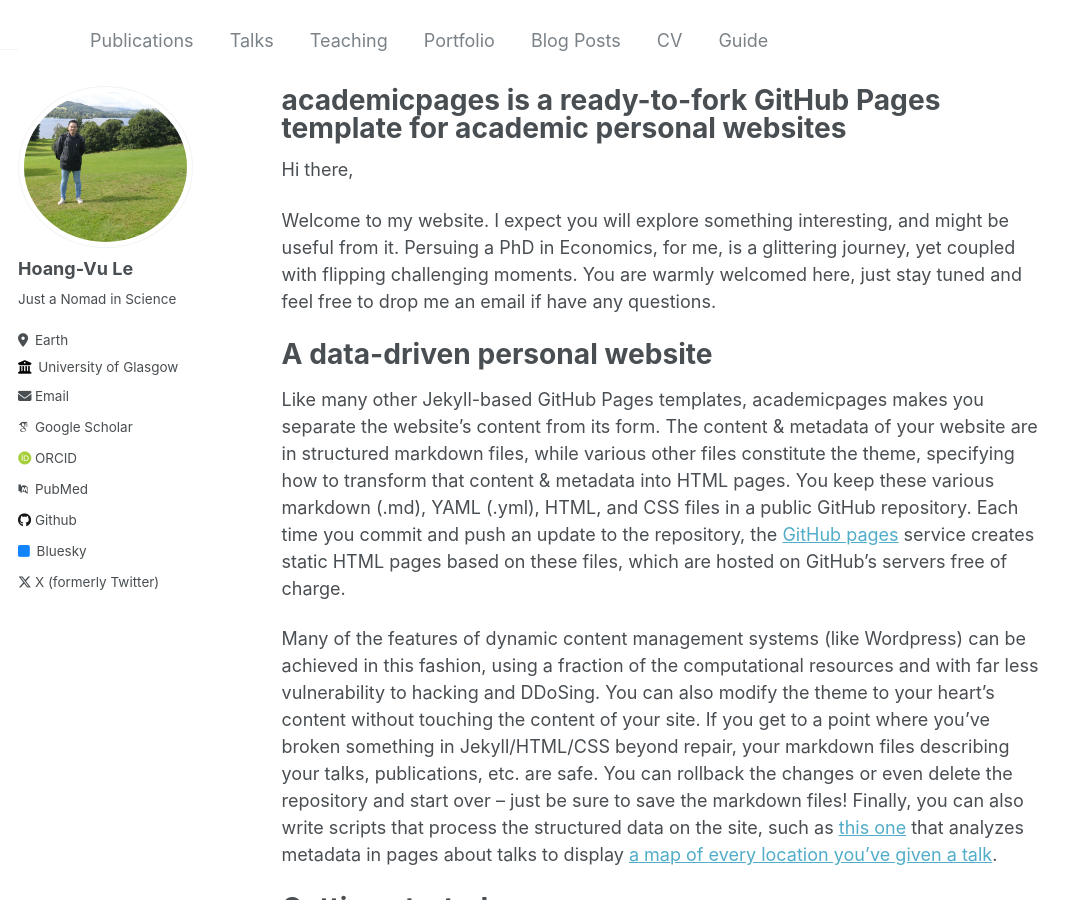
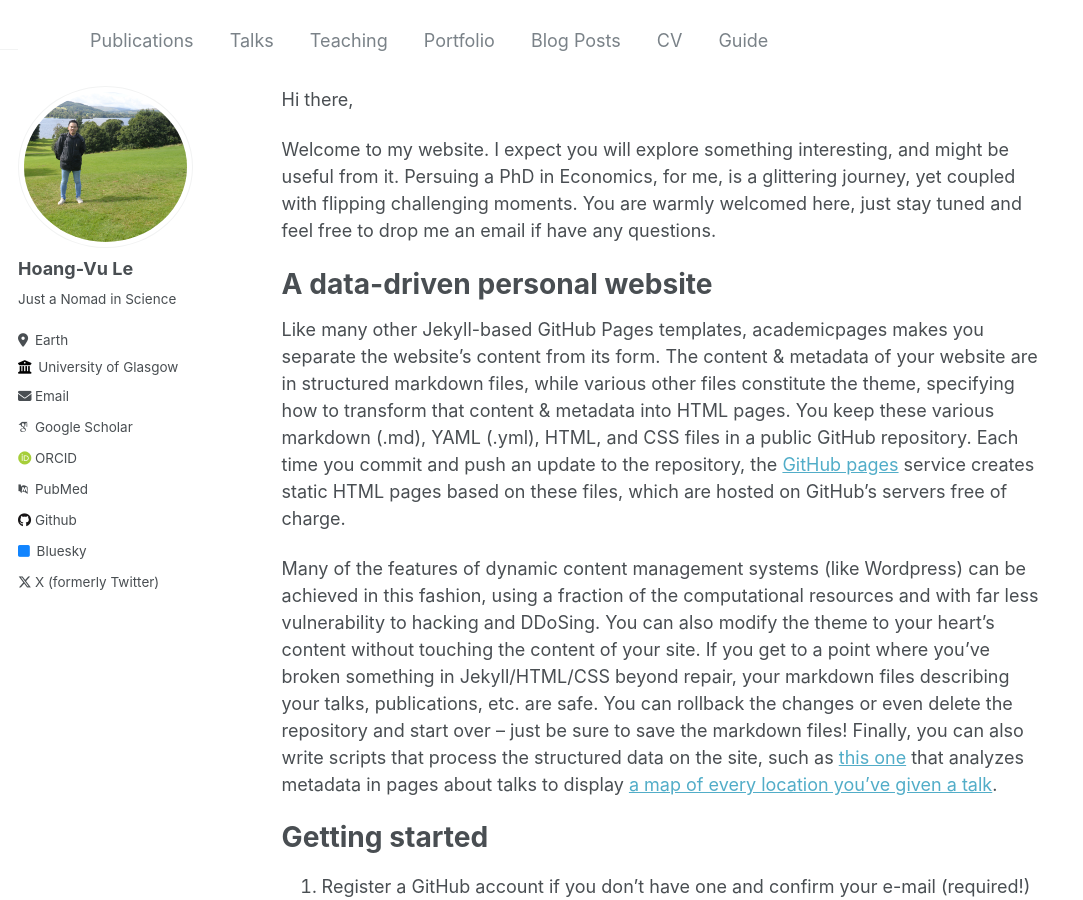
Before and after one commit to hvule/hvule.github.io, a Jekyll site: the page built from _pages/about.md, in a window 1280 px wide and 900 px high. Shown: the whole window, without its empty margins (0-1083 px from the left). Built offline with Jekyll 4.4.1, drawn with Linux system fonts in a browser that asks for light colours; some web fonts are replaced; part of the change alters nothing that is shown.

Commit message:
Update about.md

```diff
--- a/_pages/about.md
+++ b/_pages/about.md
@@ -1,6 +1,6 @@
 ---
 permalink: /
-title: "academicpages is a ready-to-fork GitHub Pages template for academic personal websites"
+#title: "academicpages is a ready-to-fork GitHub Pages template for academic personal websites"
 author_profile: true
 redirect_from:
   - /about/
```
